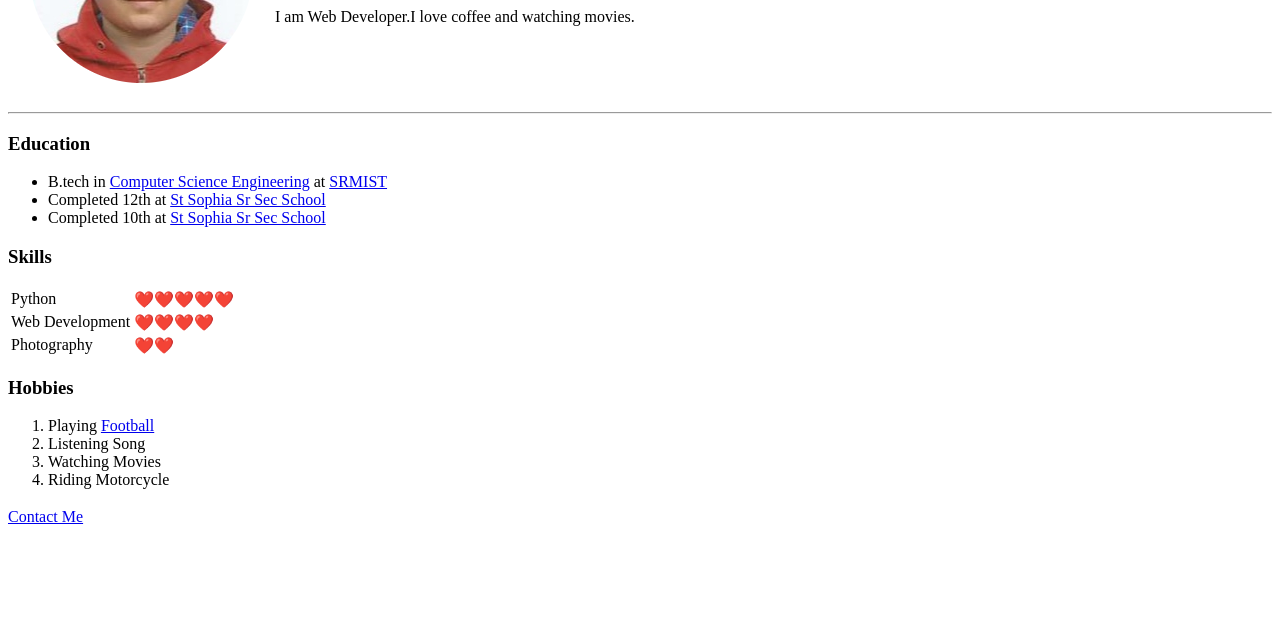
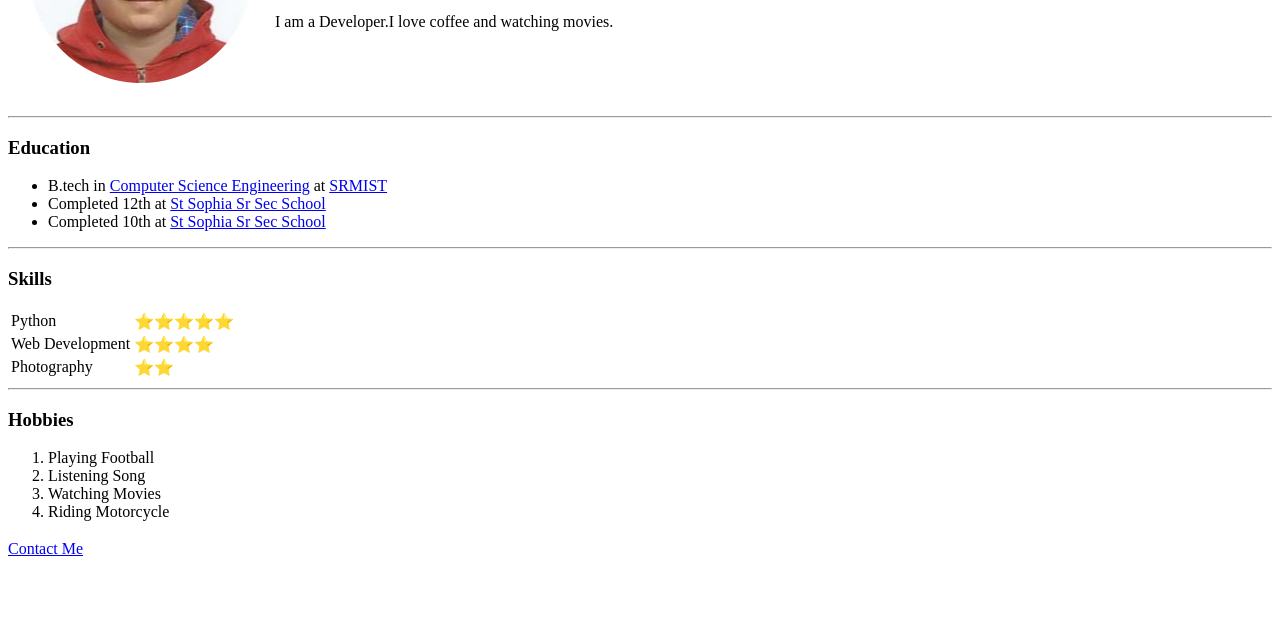
Before and after one commit to tusharmunjal/cv, a plain HTML site: page index.html in a window 1280 px wide. Shown: the part 170-800 px from the top of the page. Drawn offline with Linux system fonts and the light colour scheme.

Commit message:
Update index.html

```diff
--- a/index.html
+++ b/index.html
@@ -1,19 +1,20 @@
-
+<!DOCTYPE html>
 <html lang="en" dir="ltr">
 
 <head>
   <meta charset="utf-8">
   <title>Tushar's Personal Site</title>
+<link rel="stylesheet" href="css/style.css">
 </head>
 
 <body>
   <table cellspacing="20">
     <tr>
-      <td><img src="image/Tushar.png" alt=""></td>
+      <td><img src="Image/Tushar.png" alt=""></td>
       <td>
         <h1>Tushar Munjal</h1>
         <p><em>Student at <strong><a href="https://en.wikipedia.org/wiki/SRM_Institute_of_Science_and_Technology">SRMIST</a></strong></em></p>
-        <p>I am Web Developer.I love coffee and watching movies.</p>
+        <p>I am a Developer.I love coffee and watching movies.</p>
       </td>
     </tr>
   </table>
@@ -26,31 +27,33 @@
     <li>Completed 12th at <a href="http://stsophiaschoolhisar.in/">St Sophia Sr Sec School</a></li>
     <li>Completed 10th at <a href="http://stsophiaschoolhisar.in/">St Sophia Sr Sec School</a></li>
   </ul>
+  <hr>
   <h3>Skills</h3>
   <table>
     <tr>
       <td>Python</td>
-      <td>❤️❤️❤️❤️❤️</td>
+      <td>⭐⭐⭐⭐⭐</td>
     </tr>
     <tr>
       <td>Web Development</td>
-      <td>❤️❤️❤️❤️</td>
+      <td>⭐⭐⭐⭐</td>
     </tr>
     <tr>
       <td>Photography</td>
-      <td>❤️❤️</td>
+      <td>⭐⭐</td>
     </tr>
   </table>
+  <hr>
   <h3>Hobbies</h3>
   <ol>
-    <li>Playing <a href="https://en.wikipedia.org/wiki/Football">Football</a></li>
+    <li>Playing Football</li>
     <li>Listening Song</li>
     <li>Watching Movies</li>
     <li>Riding Motorcycle</li>
   </ol>
 
   <h3></h3>
-  <a href="contact-me.html">Contact Me</a>
+  <a href="contact-me.html" target="_main">Contact Me</a>
 
 
 
```
